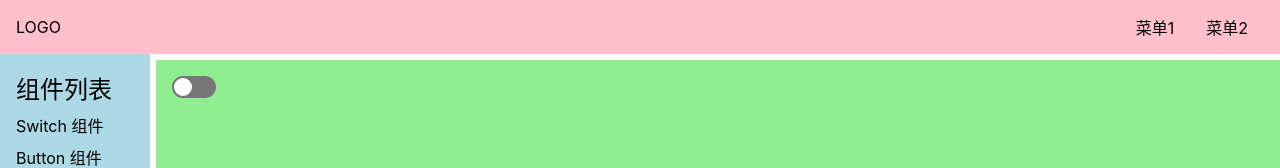
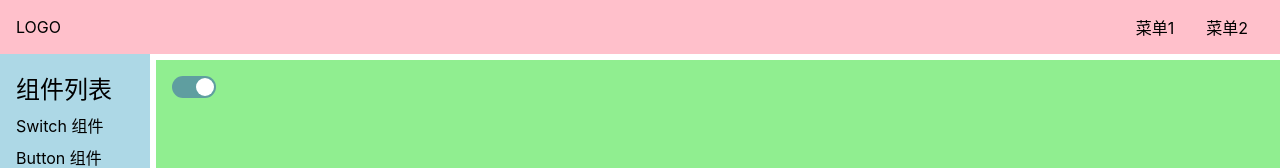
Before and after one commit to cqhaisenbao/ZeroUi-Vue3, a Vue app: page /doc/switch in a window 1280 px wide. Shown: the top 168 px of the page. Built offline with nearby package versions, Linux system fonts and the light colour scheme.

Commit message:
父子组件数据双向绑定

```diff
--- a/src/components/SwitchDemo.vue
+++ b/src/components/SwitchDemo.vue
@@ -1,18 +1,19 @@
 <template>
     <div>
-        <Switch/>
+        <Switch v-model:value="y"/>
     </div>
 </template>
 
 <script lang="ts">
-import {defineComponent} from 'vue';
+import {defineComponent, ref} from 'vue';
 import Switch from "../lib/Switch.vue";
 
 export default defineComponent({
     name: "SwitchDemo",
     components: {Switch},
     setup() {
-        return {};
+        const y = ref(true);
+        return {y};
     }
 });
 </script>
--- a/src/lib/Switch.vue
+++ b/src/lib/Switch.vue
@@ -1,5 +1,5 @@
 <template>
-    <button :class="{checked}" @click="toggle">
+    <button :class="{checked:value}" @click="toggle">
         <span></span>
     </button>
 </template>
@@ -9,12 +9,14 @@ import {defineComponent, ref} from 'vue';
 
 export default defineComponent({
     name: "Switch",
-    setup() {
-        const checked = ref(false);
+    props: {
+        value: Boolean
+    },
+    setup(props, context) {
         const toggle = () => {
-            checked.value = !checked.value;
+            context.emit("update:value", !props.value);
         };
-        return {checked, toggle};
+        return {toggle};
     }
 });
 </script>
```
